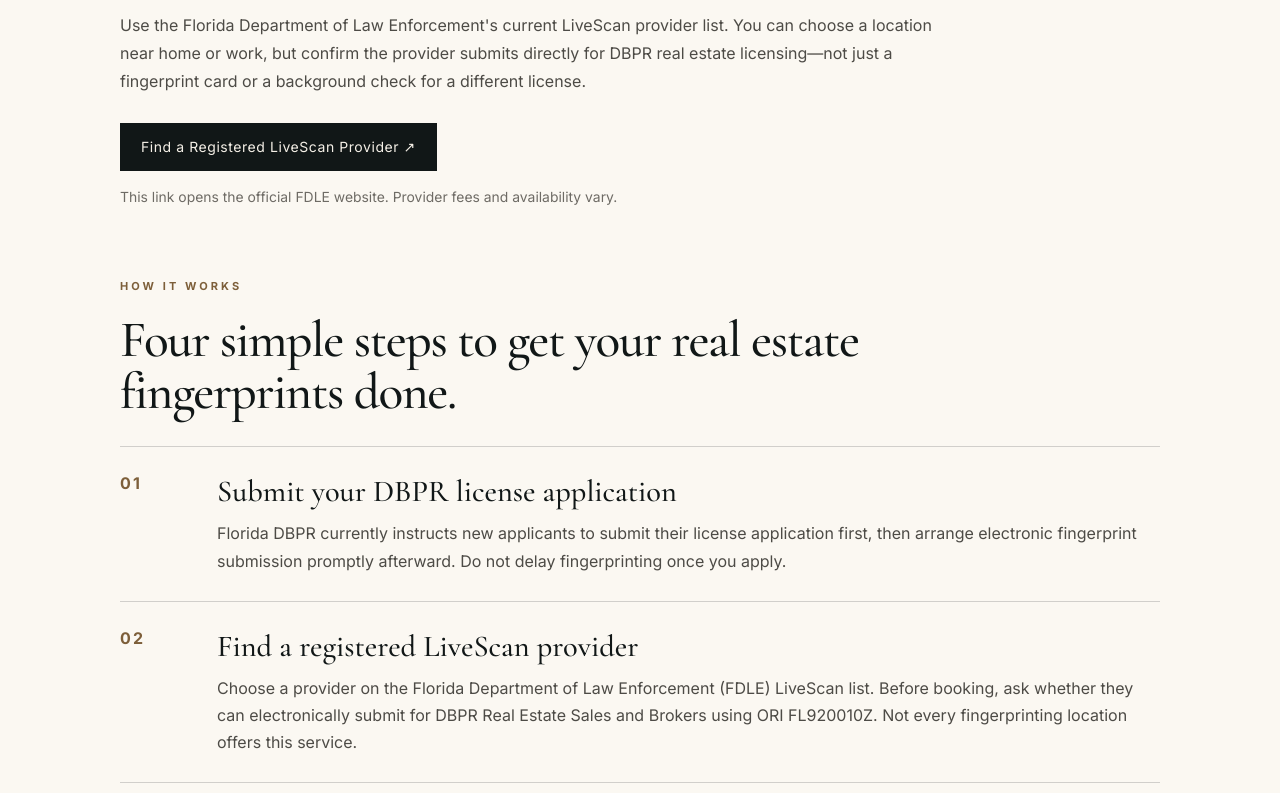
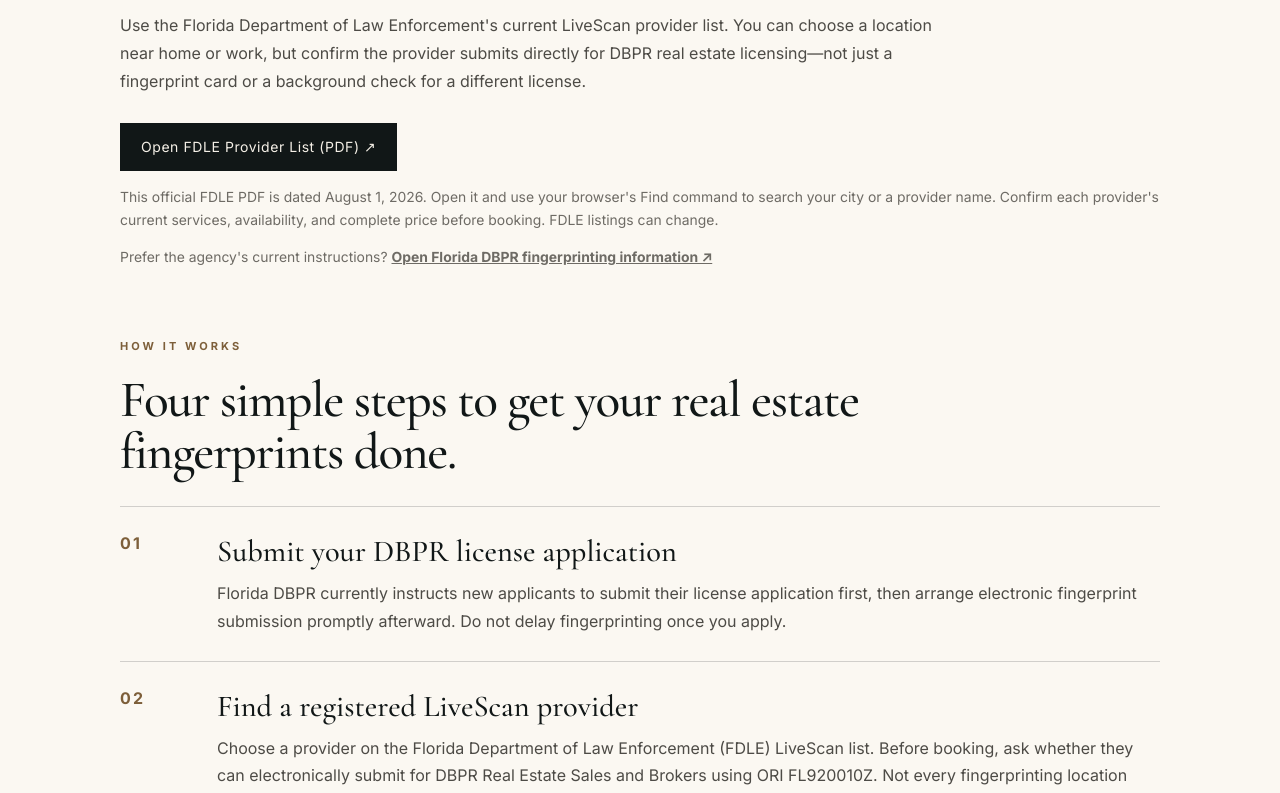
Before and after one commit to BrianLook/Greyson-Institute-Website, a Next.js app: page /florida-real-estate-fingerprinting in a window 1280 px wide. Shown: the part 1145-1938 px from the top of the page. Built offline with nearby package versions, Linux system fonts and the light colour scheme.

Commit message:
Replace broken FDLE Livescan link with accessible official provider PDF and DBPR backup

```diff
--- a/app/florida-real-estate-fingerprinting/page.tsx
+++ b/app/florida-real-estate-fingerprinting/page.tsx
@@ -80,14 +80,14 @@ const officialLinks = [
     url: "https://www2.myfloridalicense.com/fingerprinting/",
   },
   {
-    title: "Find a registered LiveScan provider",
-    description: "Statewide FDLE provider list and current fingerprinting information",
-    url: "https://www.fdle.state.fl.us/criminal-history-records/registered-livescan-submitters",
+    title: "FDLE LiveScan service provider list (PDF)",
+    description: "Official statewide FDLE provider listing generated August 1, 2026. Search the PDF for a city, then confirm current services and availability directly.",
+    url: "https://www.fdle.state.fl.us/getContentAsset/f5614955-d587-4099-b801-46a9227a8cdd/73aabf56-e6e5-4330-95a3-5f2a270a1d2b/LiveScan-Provider-Listing-October-2025.pdf",
   },
   {
     title: "Check your fingerprint submission",
     description: "Look up a transaction by its TCN after the provider submits it",
-    url: "https://web.fdle.state.fl.us/search/app/tcnlookup",
+    url: "https://cchinet.fdle.state.fl.us/search/app/tcnlookup",
   },
 ];
 
@@ -156,16 +156,30 @@ export default function FloridaRealEstateFingerprintingPage() {
             for a different license.
           </p>
           <a
-            href="https://www.fdle.state.fl.us/criminal-history-records/registered-livescan-submitters"
+            href="https://www.fdle.state.fl.us/getContentAsset/f5614955-d587-4099-b801-46a9227a8cdd/73aabf56-e6e5-4330-95a3-5f2a270a1d2b/LiveScan-Provider-Listing-October-2025.pdf"
             target="_blank"
             rel="noopener noreferrer"
             className="button"
             style={{ marginTop: "12px" }}
           >
-            Find a Registered LiveScan Provider ↗
+            Open FDLE Provider List (PDF) ↗
           </a>
           <p style={{ fontSize: "0.87rem", color: "#6e6b65", marginTop: "15px", lineHeight: 1.65 }}>
-            This link opens the official FDLE website. Provider fees and availability vary.
+            This official FDLE PDF is dated August 1, 2026. Open it and use
+            your browser&apos;s Find command to search your city or a provider name.
+            Confirm each provider&apos;s current services, availability, and
+            complete price before booking. FDLE listings can change.
+          </p>
+          <p style={{ fontSize: "0.87rem", color: "#6e6b65", marginTop: "14px", lineHeight: 1.65 }}>
+            Prefer the agency&apos;s current instructions?{" "}
+            <a
+              href="https://www2.myfloridalicense.com/fingerprinting/"
+              target="_blank"
+              rel="noopener noreferrer"
+              style={{ textDecoration: "underline", fontWeight: 700 }}
+            >
+              Open Florida DBPR fingerprinting information ↗
+            </a>
           </p>
         </div>
 
```
